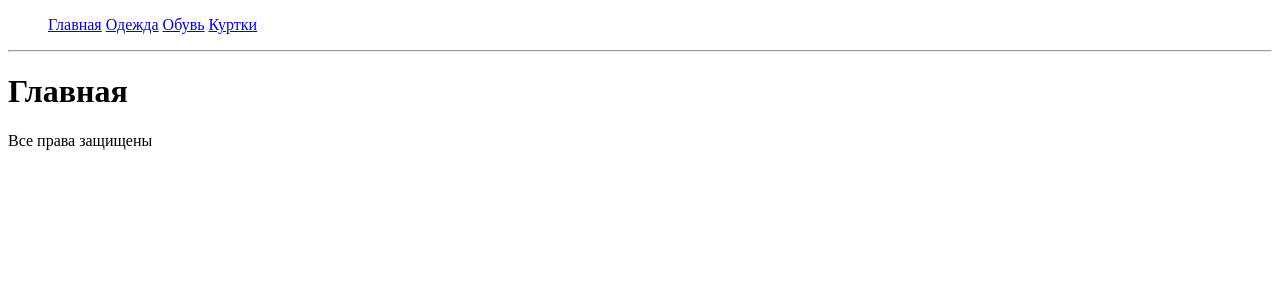
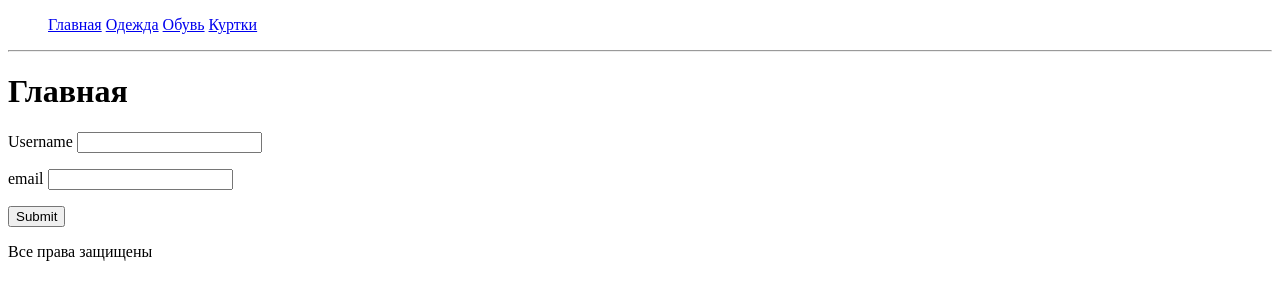
Before and after one commit to teinrus/GB_Flask, a Flask app: page / in a window 1280 px wide. Shown: the top 300 px of the page. Run offline with Flask 3, Linux system fonts and the light colour scheme.

Commit message:
Lesson_2

```diff
--- a/Lesson_1/app.py
+++ b/Lesson_1/app.py
@@ -1,10 +1,28 @@
-from flask import Flask, redirect,render_template
+from flask import Flask, request,render_template, Response, make_response
 
 app = Flask(__name__)
 
-@app.route('/')
+@app.route('/' , methods=['post', 'get'])
 def index():
     return render_template ('index.html')
+
+@app.route('/getcookie', methods = ['POST', 'GET'])
+def getcookie():
+    if request.method == 'POST':
+        user = request.form['username']
+        email = request.form['email']
+        resp = make_response(render_template('getcookie.html',user=user))
+        resp.set_cookie('userName', user)
+        resp.set_cookie('email', email)
+
+        return resp
+
+@app.route('/del', methods = ['POST', 'GET'])
+def delete_cookie():
+    resp = Response ("Удалить cookie")
+    resp = make_response(render_template('index.html'))
+    resp.delete_cookie('userName')
+    return resp
 
 @app.route('/Clothes')
 def Clothes():
--- a/Lesson_1/templates/base.html
+++ b/Lesson_1/templates/base.html
@@ -3,7 +3,7 @@
 
 <head>
     <meta charset="UTF-8">
-    <title>{% block title %} {% endblock %} - FlaskApp</title>
+    <title>{% block title %} {% endblock %} Магазин</title>
     <style>
         nav a {
             color: #d64161;
--- /dev/null
+++ b/Lesson_1/templates/getcookie.html
@@ -0,0 +1,6 @@
+{% extends 'base.html' %} {% block content %}
+
+
+<h1>Привет {{user}}</h1>
+<a href="{{ url_for('delete_cookie') }}">Выйти</a>
+{% endblock %}
--- a/Lesson_1/templates/index.html
+++ b/Lesson_1/templates/index.html
@@ -1,3 +1,17 @@
 {% extends 'base.html' %} {% block content %}
 <h1>Главная</h1>
+
+<form action="/getcookie" method="post">
+    <p>
+    <label for="username">Username</label>
+    <input type="text" name="username">
+</p>
+<p>
+    <label for="email">email</label>
+    <input type="email" name="email">
+</p>
+<p>
+    <input type="submit">
+</p>
+</form>
 {% endblock %}
```
